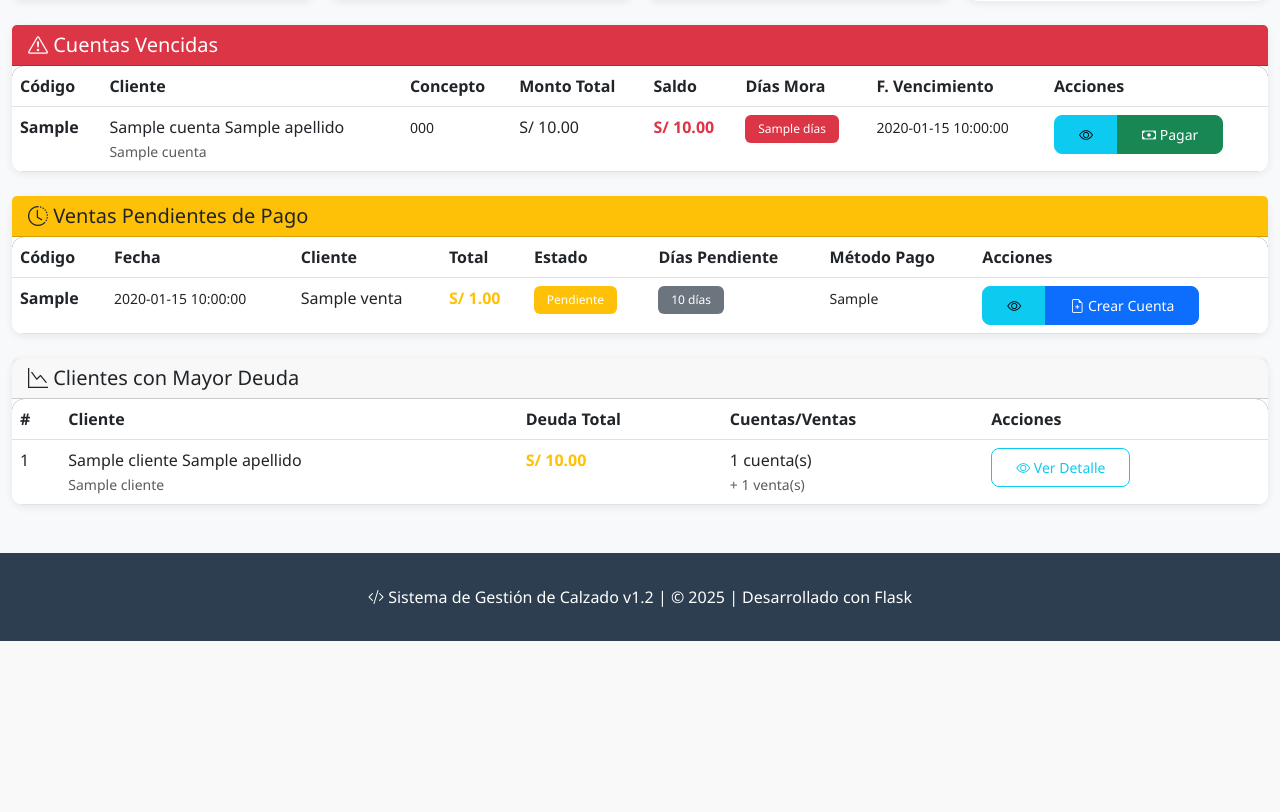
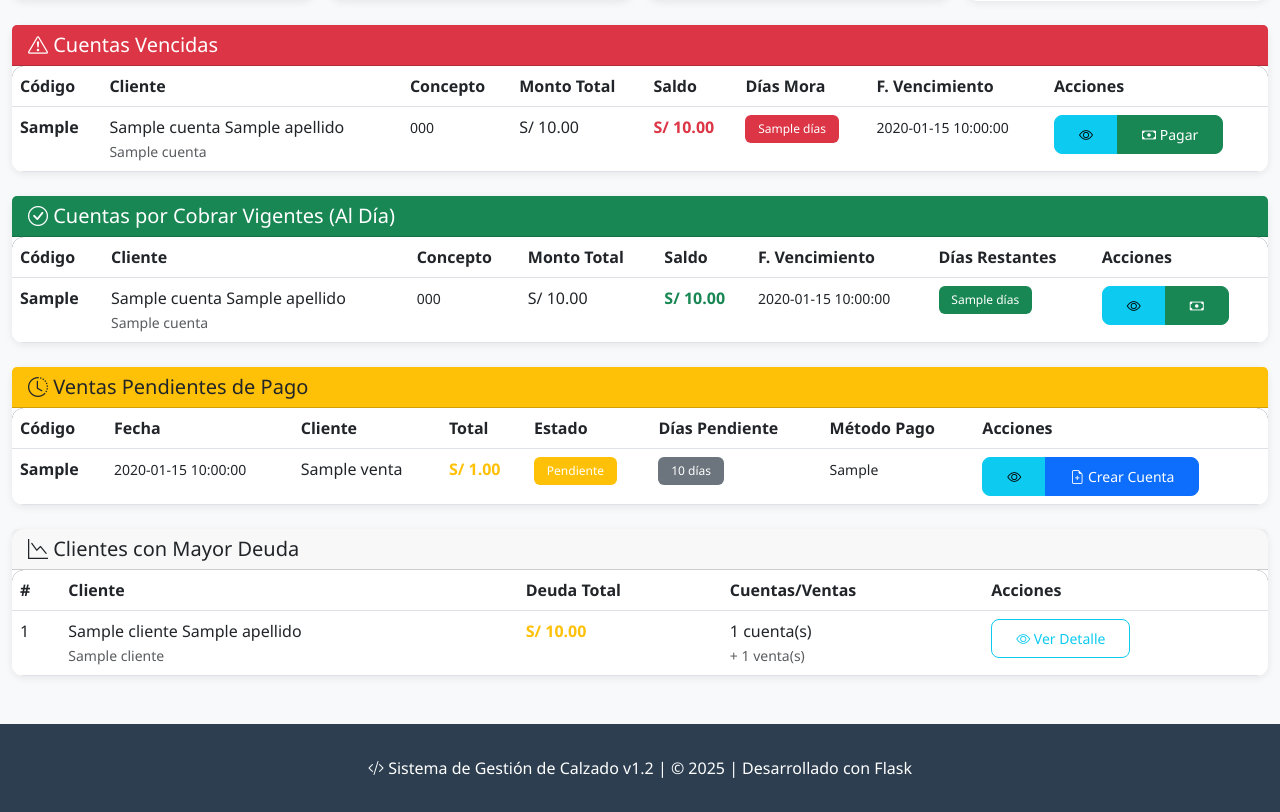
Before and after one commit to PAUL1096/App-para-el-negocio-de-calzados, a Flask app: template templates/cuentas_por_cobrar.html in a window 1280 px wide. Shown: the part 367-1179 px from the top of the page. Before the commit the page ends 1008 px from the top, so only its background shows below. Run offline with Flask 3, Linux system fonts and the light colour scheme; the template is opened without the code that fills it: most values are stand-ins (such as "Sample title", 1, 10 or a date in 2020).

Commit message:
feat: Agregar sección de Cuentas por Cobrar Vigentes
- Nueva sección muestra TODAS las cuentas activas (no vencidas)
- Ordenadas por fecha de vencimiento (próximas a vencer primero)
- Muestra días restantes hasta vencimiento
- Badge amarillo si quedan 5 días o menos
- Badge verde si quedan más de 5 días
- Incluye ventas a crédito del día con pago inicial
- Botón para ver venta y registrar pagos
- Maneja clientes NULL (Cliente Desconocido)

Soluciona el problema de no ver ventas a crédito recientes que
aún no han vencido en el módulo de Cuentas por Cobrar.

```diff
--- a/templates/cuentas_por_cobrar.html
+++ b/templates/cuentas_por_cobrar.html
@@ -104,6 +104,77 @@
                     <tr>
                         <td colspan="8" class="text-center text-success">
                             ✓ No hay cuentas vencidas
+                        </td>
+                    </tr>
+                    {% endfor %}
+                </tbody>
+            </table>
+        </div>
+    </div>
+</div>
+
+<!-- Cuentas por Cobrar VIGENTES (al día, no vencidas) -->
+<div class="card mb-4">
+    <div class="card-header bg-success text-white">
+        <h5 class="mb-0"><i class="bi bi-check-circle"></i> Cuentas por Cobrar Vigentes (Al Día)</h5>
+    </div>
+    <div class="card-body p-0">
+        <div class="table-responsive">
+            <table class="table table-hover mb-0">
+                <thead>
+                    <tr>
+                        <th>Código</th>
+                        <th>Cliente</th>
+                        <th>Concepto</th>
+                        <th>Monto Total</th>
+                        <th>Saldo</th>
+                        <th>F. Vencimiento</th>
+                        <th>Días Restantes</th>
+                        <th>Acciones</th>
+                    </tr>
+                </thead>
+                <tbody>
+                    {% for cuenta in cuentas_vigentes %}
+                    <tr>
+                        <td><strong>{{ cuenta.codigo_cuenta }}</strong></td>
+                        <td>
+                            {% if cuenta.nombre %}
+                                {{ cuenta.nombre }} {{ cuenta.apellido or '' }}
+                                {% if cuenta.nombre_comercial %}
+                                <br><small class="text-muted">{{ cuenta.nombre_comercial }}</small>
+                                {% endif %}
+                            {% else %}
+                                <span class="text-muted">Cliente Desconocido</span>
+                            {% endif %}
+                        </td>
+                        <td><small>{{ cuenta.concepto }}</small></td>
+                        <td>S/ {{ "%.2f"|format(cuenta.monto_total) }}</td>
+                        <td class="text-success"><strong>S/ {{ "%.2f"|format(cuenta.saldo_pendiente) }}</strong></td>
+                        <td><small>{{ cuenta.fecha_vencimiento }}</small></td>
+                        <td>
+                            {% if cuenta.dias_restantes <= 5 %}
+                                <span class="badge bg-warning">{{ cuenta.dias_restantes }} días</span>
+                            {% else %}
+                                <span class="badge bg-success">{{ cuenta.dias_restantes }} días</span>
+                            {% endif %}
+                        </td>
+                        <td>
+                            <div class="btn-group" role="group">
+                                {% if cuenta.id_venta %}
+                                <a href="/ventas/detalle/{{ cuenta.id_venta }}" class="btn btn-sm btn-info" title="Ver Venta">
+                                    <i class="bi bi-eye"></i>
+                                </a>
+                                {% endif %}
+                                <button class="btn btn-sm btn-success" onclick="registrarPago({{ cuenta.id_cuenta }})" title="Registrar Pago">
+                                    <i class="bi bi-cash"></i>
+                                </button>
+                            </div>
+                        </td>
+                    </tr>
+                    {% else %}
+                    <tr>
+                        <td colspan="8" class="text-center text-muted">
+                            No hay cuentas por cobrar vigentes
                         </td>
                     </tr>
                     {% endfor %}
```
Also changed, not shown: app_v2.py (+17 -0 lines).
